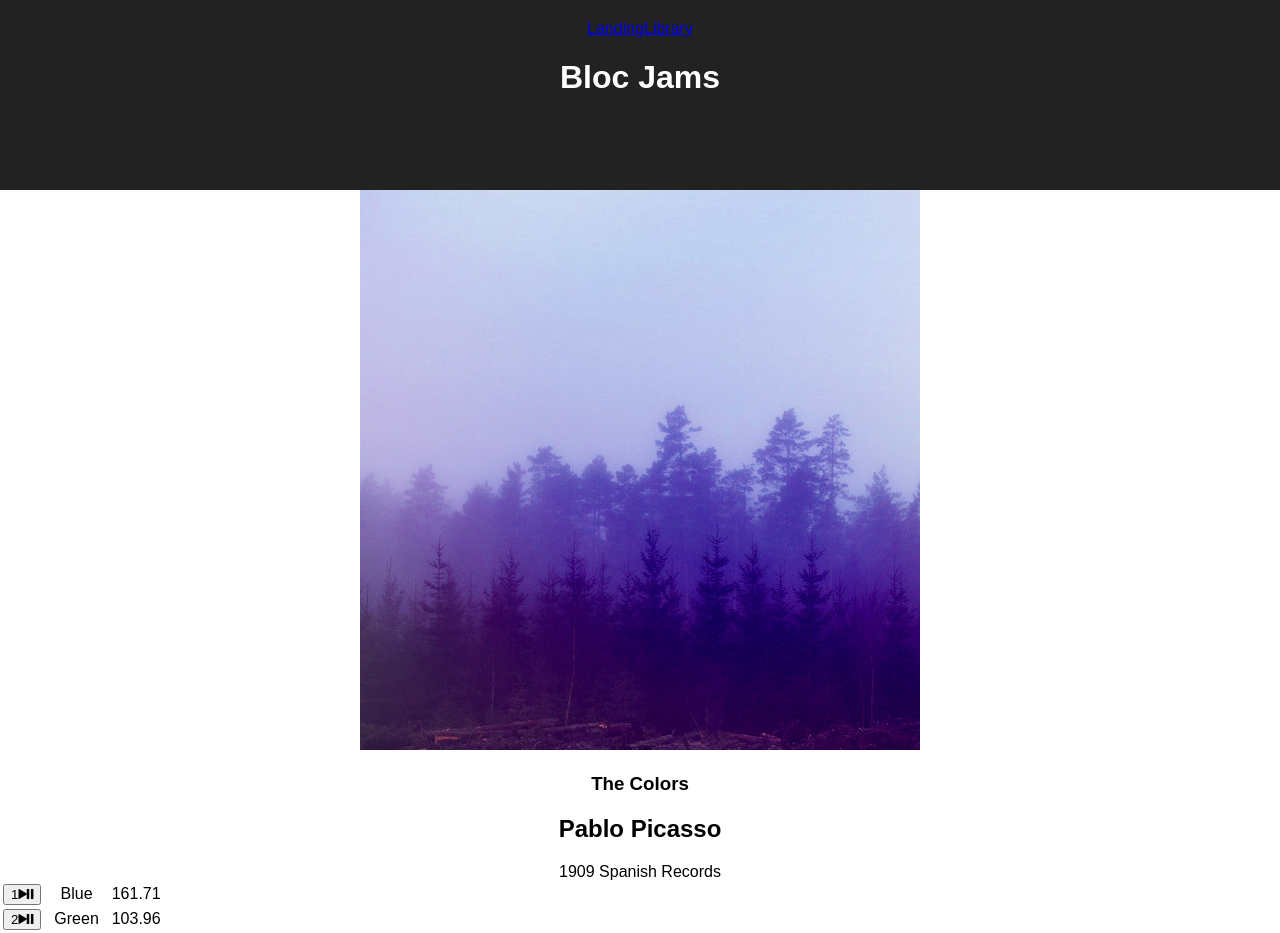
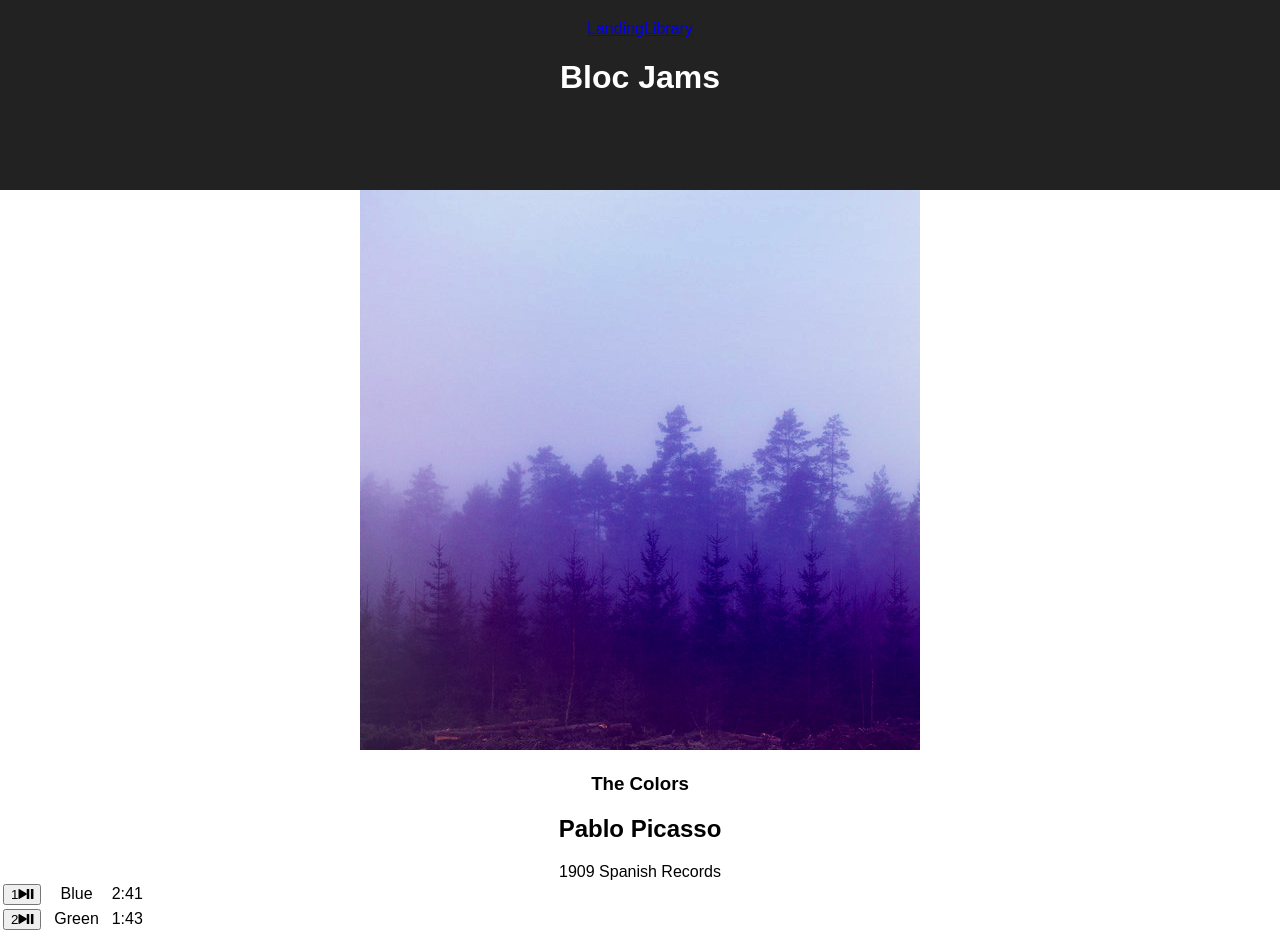
Before and after one commit to VulcanDev/bloc-jams-react, a React (Create React App) app: page /album/the-colors in a window 1280 px wide. Shown: the top 933 px of the page. Built offline with nearby package versions, Linux system fonts and the light colour scheme.

Commit message:
Includes song-list with time format

```diff
--- a/src/components/Album.js
+++ b/src/components/Album.js
@@ -42,11 +42,12 @@ class Album extends Component {
         this.audioElement.removeEventListener('durationchange', this.eventListeners.durationchange);
     }
 
-    formatTime(seconds) {
+    formatTime(seconds, hasPlaceHolder) {
         let minutes;
         let newSeconds;
+        hasPlaceHolder = hasPlaceHolder || false;
 
-        if ((this.state.isPlaying || this.state.currentTime > 0) && !isNaN(seconds)) {
+        if ((this.state.isPlaying || this.state.currentTime > 0 || !hasPlaceHolder) && !isNaN(seconds)) {
             minutes = Math.floor(seconds / 60);
             newSeconds = Math.floor(seconds - (Math.floor(seconds / 60) * 60));
             newSeconds = newSeconds < 10 ? '0' + newSeconds : newSeconds;
@@ -146,7 +147,7 @@ class Album extends Component {
                                     </button>
                                 </td>
                                 <td className="song-title">{song.title}</td>
-                                <td className="song-duration">{song.duration}</td>
+                                <td className="song-duration">{this.formatTime(song.duration)}</td>
                             </tr>
                         )}
                     </tbody>
@@ -157,7 +158,7 @@ class Album extends Component {
                     currentTime={this.audioElement.currentTime}
                     duration={this.audioElement.duration}
                     currentVolume={this.audioElement.volume}
-                    formattedTime={this.formatTime(this.audioElement.currentTime)}
+                    formattedTime={this.formatTime(this.audioElement.currentTime, true)}
                     handleSongClick={() => this.handleSongClick(this.state.currentSong)}
                     handlePrevClick={() => this.handlePrevClick()}
                     handleNextClick={() => this.handleNextClick()}
```
